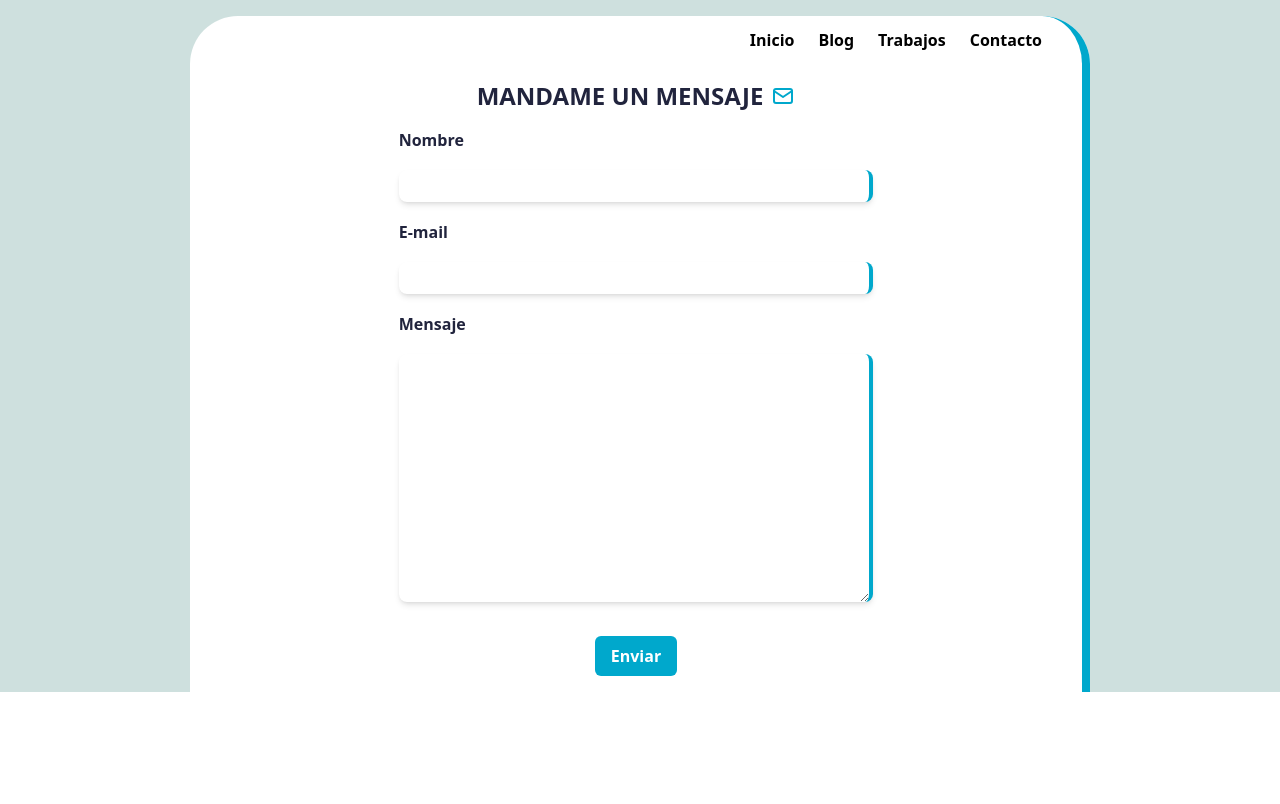
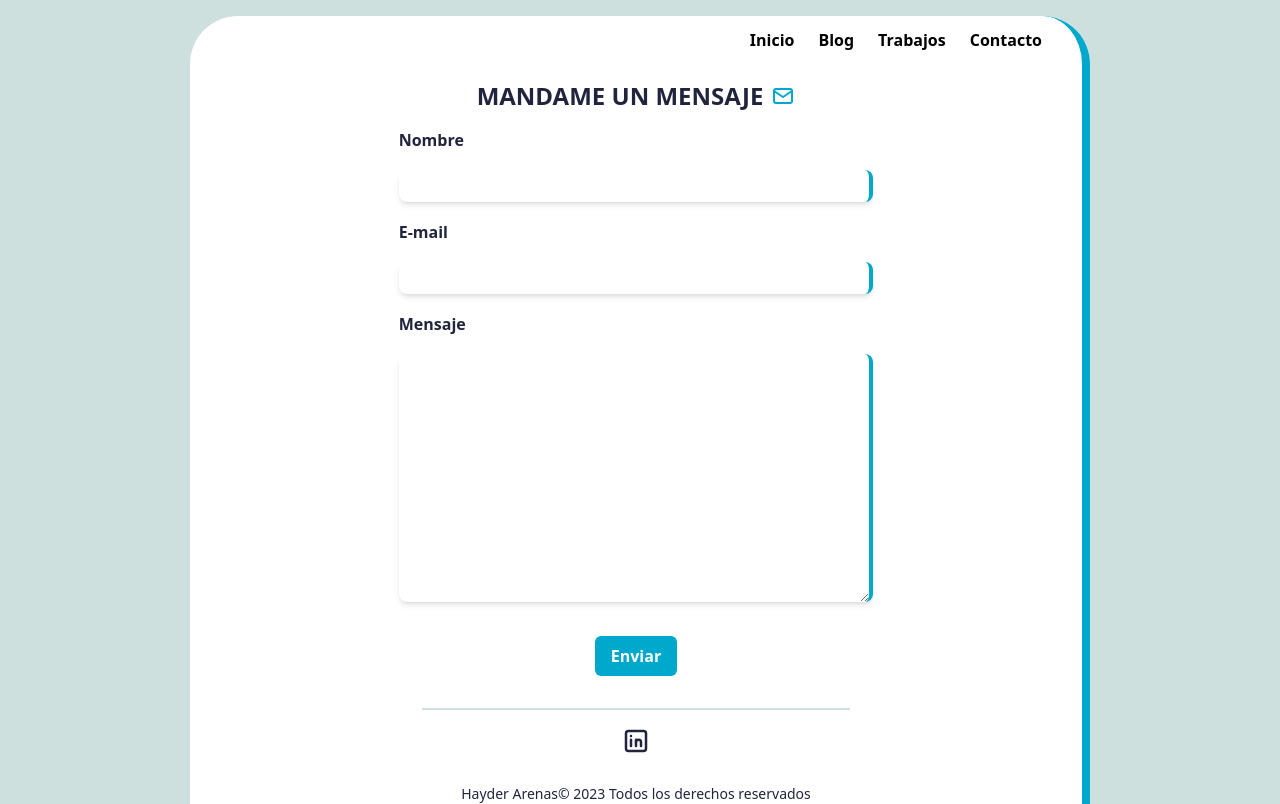
Before and after one commit to hayderarenas5/Portafoliio, a React (Vite) app: page /#/contact in a window 1280 px wide. Built offline with nearby package versions, Linux system fonts and the light colour scheme.

Commit message:
linkedin

```diff
--- a/src/pages/Contact.jsx
+++ b/src/pages/Contact.jsx
@@ -1,6 +1,7 @@
 import emailjs from "@emailjs/browser"
 import PlayLayout from "../layouts/PlayLayout"
-import { IconMail } from "@tabler/icons-react"
+import { IconBrandLinkedin, IconMail } from "@tabler/icons-react"
+import { Link } from "react-router-dom"
 const Contact = () => {
 
     const sendEmail=(e)=>{
@@ -25,6 +26,9 @@ const Contact = () => {
             <textarea className="shadow-md border-r-4 border-secondary rounded-lg outline-none py-1 px-3" name="user_message" id="message" cols="30" rows="10"></textarea>
             <button className="py-2 px-4 rounded-md hover:bg-blue-500 transition-colors bg-secondary my-4 border-none text-white mx-auto">Enviar</button>
          </form>
+         <hr className=" w-[90%] mx-auto border border-primary"/>
+            <Link to="https://www.linkedin.com/in/hayder-arenas-5956971b1/"><IconBrandLinkedin  className="mx-auto h-[30px] w-[50px]"/></Link>
+            <h2 className="text-[#21243D] font-normal text-sm text-center px-4 pt-3">Hayder Arenas© 2023 Todos los derechos reservados</h2>
         </div>
     </PlayLayout>
   )
```
